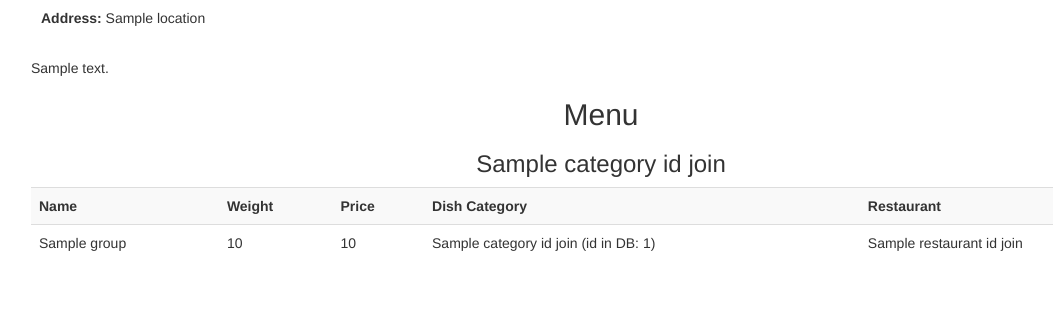
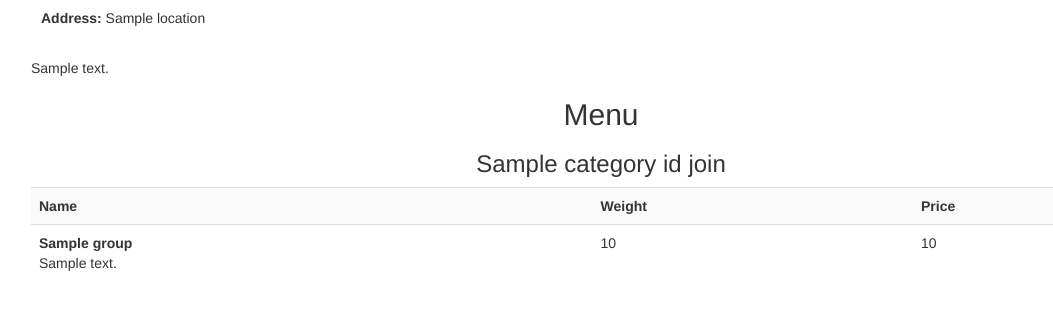
Before and after one commit to Social-projects-Rivne/Rv-025.Python, a Python web app: template client/client_app/templates/restaurant.html in a window 1280 px wide. Shown: the part 139-449 px from the top of the page, without its empty margins (39-1092 px from the left). Run offline with Jinja, Linux system fonts and the light colour scheme; the template is opened without the code that fills it: most values are stand-ins (such as "Sample title", 1, 10 or a date in 2020); form fields are guessed from the names that the template uses; some libraries are stand-ins or nearby versions.

Commit message:
prettify menu template

```diff
--- a/backend/fixtures/dish.json
+++ b/backend/fixtures/dish.json
@@ -5,6 +5,7 @@
       "name": "Coca-Cola, 0.5L",
       "price": 5.99,
       "weight": 0.5,
+      "description": "(Short description. Lorem ipsum dolor sit amet, consectetur adipisicing elit. A ad culpa delectus eaque illo iste laborum magnam minus, mollitia nesciunt nulla odit perspiciatis rerum saepe similique suscipit tempore vitae voluptatem!)",
       "category": 18,
       "restaurant": 2
     }
@@ -15,6 +16,7 @@
       "name": "Coca-Cola, 1L",
       "price": 9.99,
       "weight": 1,
+      "description": "(Short description. Lorem ipsum dolor sit amet, consectetur adipisicing elit. A ad culpa delectus eaque illo iste laborum magnam minus, mollitia nesciunt nulla odit perspiciatis rerum saepe similique suscipit tempore vitae voluptatem!)",
       "category": 18,
       "restaurant": 2
     }
@@ -25,6 +27,7 @@
       "name": "Coca-Cola, 2L",
       "price": 13.99,
       "weight": 2,
+      "description": "(Short description. Lorem ipsum dolor sit amet, consectetur adipisicing elit. A ad culpa delectus eaque illo iste laborum magnam minus, mollitia nesciunt nulla odit perspiciatis rerum saepe similique suscipit tempore vitae voluptatem!)",
       "category": 18,
       "restaurant": 2
     }
@@ -33,6 +36,7 @@
     "model": "restaurant.Dish",
     "fields": {
       "name": "Late, 0.3L",
+      "description": "(Short description. Lorem ipsum dolor sit amet, consectetur adipisicing elit. A ad culpa delectus eaque illo iste laborum magnam minus, mollitia nesciunt nulla odit perspiciatis rerum saepe similique suscipit tempore vitae voluptatem!)",
       "price": 4,
       "weight": 300,
       "category": 17,
@@ -45,6 +49,7 @@
       "name": "Late, 0.5L",
       "price": 6.5,
       "weight": 500,
+      "description": "(Short description. Lorem ipsum dolor sit amet, consectetur adipisicing elit. A ad culpa delectus eaque illo iste laborum magnam minus, mollitia nesciunt nulla odit perspiciatis rerum saepe similique suscipit tempore vitae voluptatem!)",
       "category": 17,
       "restaurant": 2
     }
@@ -55,6 +60,7 @@
       "name": "Late, 4L",
       "price": 19.99,
       "weight": 4,
+      "description": "(Short description. Lorem ipsum dolor sit amet, consectetur adipisicing elit. A ad culpa delectus eaque illo iste laborum magnam minus, mollitia nesciunt nulla odit perspiciatis rerum saepe similique suscipit tempore vitae voluptatem!)",
       "available": "False",
       "category": 17,
       "restaurant": 2
--- a/client/client_app/templates/restaurant.html
+++ b/client/client_app/templates/restaurant.html
@@ -30,16 +30,18 @@
                         <th>Name</th>
                         <th>Weight</th>
                         <th>Price</th>
-                        <th>Dish Category</th>
-                        <th>Restaurant</th>
                     </tr>
                     {% for item in group.list %}
                         <tr>
-                            <td>{{ item.name }}</td>
+                            <td>
+                                <p>
+                                    <strong>{{ item.name }}</strong>
+                                    <br>
+                                    {{ item.description }}
+                                </p>
+                            </td>
                             <td>{{ item.weight }}</td>
                             <td>{{ item.price }}</td>
-                            <td>{{ item.category_id__join.name }} (id in DB: {{ item.category_id }})</td>
-                            <td>{{ item.restaurant_id__join.name }}</td>
                         </tr>
                     {% endfor %}
                 </table>
```
